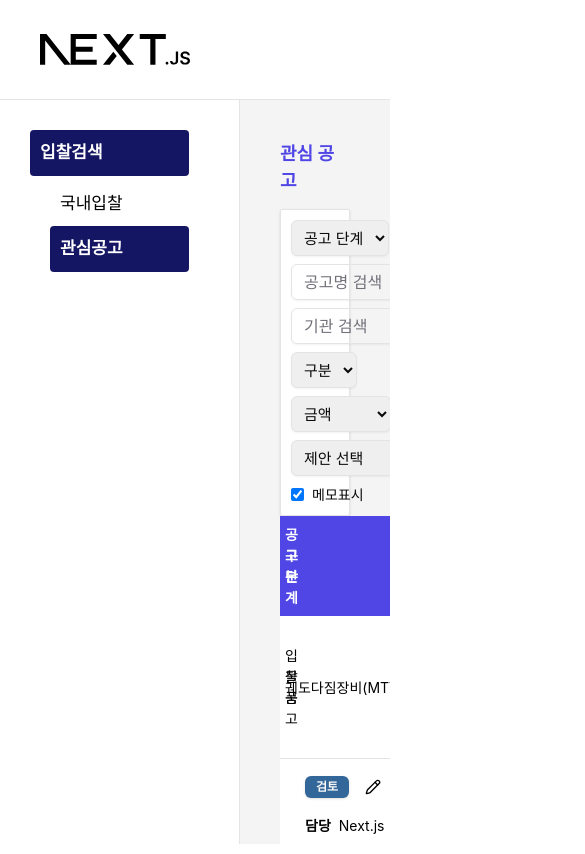
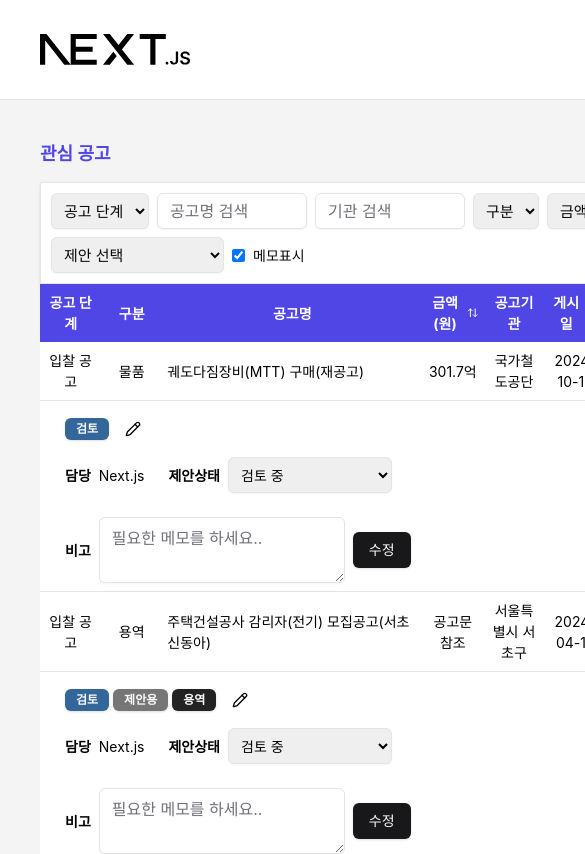
Before and after one commit to hckang80/nextjs-beginner-task, a Next.js app: page /dashboard/bid_favorites in a window 390 px wide. Shown: the top 854 px of the page, 585 px wide, since content can reach past the window. Built offline with nearby package versions, Linux system fonts and the light colour scheme.

Commit message:
feat: 리스트형 페이지에 대해 반응형 디자인 적용
for mobile

```diff
--- a/app/globals.css
+++ b/app/globals.css
@@ -107,7 +107,10 @@ body {
     sans-serif, 'Apple Color Emoji', 'Segoe UI Emoji';
   color: var(--foreground);
   background: var(--background);
-  overflow-y: hidden;
+  min-width: 768px;
+  @media all and (min-width: 768px) {
+    overflow-y: hidden;
+  }
 }
 
 ul,
@@ -206,31 +209,41 @@ input::-webkit-inner-spin-button {
   display: flex;
   justify-content: space-between;
   align-items: center;
-  position: fixed;
-  top: 0;
+  flex: 0 0 auto;
   z-index: 2;
   inset: auto 0;
   height: var(--header-height);
   padding: 10px 40px;
   border-bottom: 1px solid hsl(var(--input));
   background: #fff;
+  @media all and (min-width: 768px) {
+    position: fixed;
+  }
 }
 
 .global-inner {
   display: flex;
   flex: 1 1 100%;
+  flex-direction: column;
+  @media all and (min-width: 768px) {
+    flex-direction: row;
+  }
 }
 
 .global-aside {
   display: flex;
   flex-flow: column;
-  overflow: auto;
-  max-height: calc(100vh - var(--header-height));
-  max-height: calc(100dvh - var(--header-height));
-  margin: var(--header-height) 0 0;
   padding: 30px;
   flex: 0 0 240px;
   border-right: 1px solid hsl(var(--input));
+  order: 1;
+  @media all and (min-width: 768px) {
+    order: 0;
+    overflow: auto;
+    max-height: calc(100vh - var(--header-height));
+    max-height: calc(100dvh - var(--header-height));
+    margin: var(--header-height) 0 0;
+  }
 }
 
 .global-nav {
@@ -267,13 +280,15 @@ summary.global-main-item {
 }
 
 .global-main {
-  overflow: auto;
-  margin: var(--header-height) 0 0;
   flex: 1 1 100%;
-  max-height: calc(100vh - var(--header-height));
-  max-height: calc(100dvh - var(--header-height));
   padding: 40px;
   background: hsl(var(--muted));
+  @media all and (min-width: 768px) {
+    overflow: auto;
+    max-height: calc(100vh - var(--header-height));
+    max-height: calc(100dvh - var(--header-height));
+    margin: var(--header-height) 0 0;
+  }
 }
 
 table.search-table {
```
